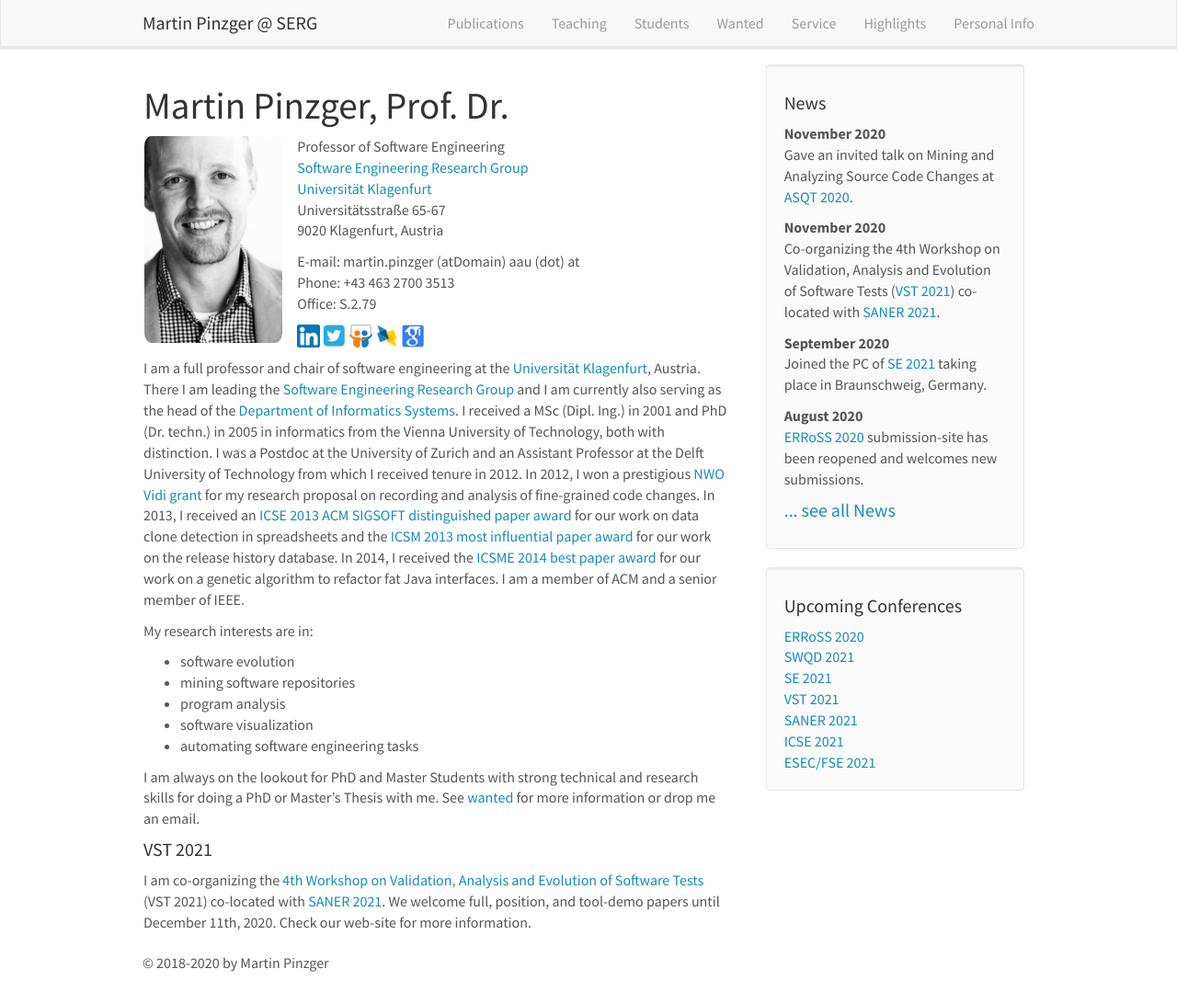
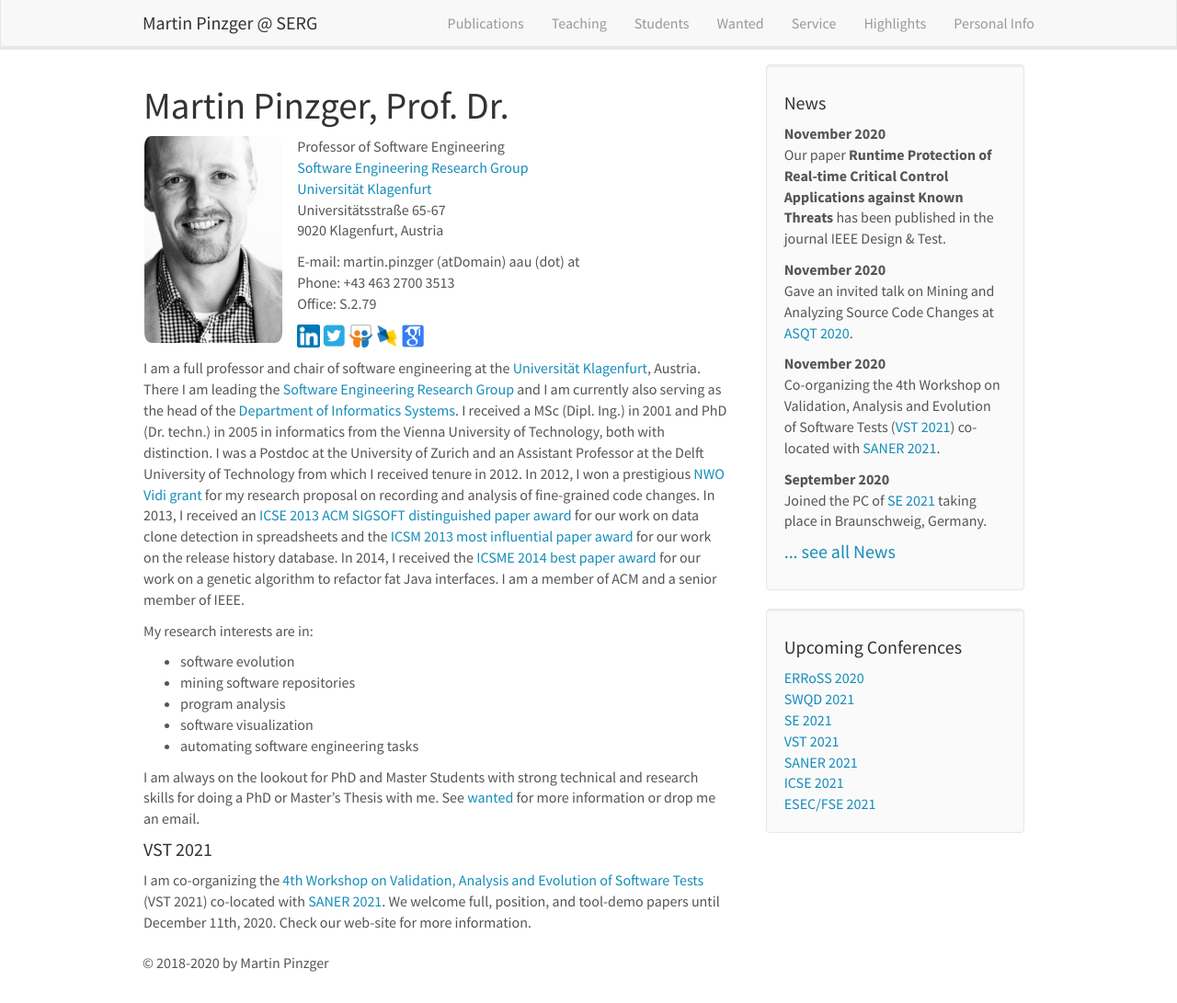
Before and after one commit to pinzger/pinzger.github.io, a Jekyll site: the page built from _pages/home.md, in a window 1280 px wide and 1091 px high. Shown: the whole window at 92% size. Built offline with Jekyll 4.4.1, drawn with Linux system fonts in a browser that asks for light colours; nearby versions of some CDN libraries.

Commit message:
added Taimoor's paper

```diff
--- a/_data/news.yml
+++ b/_data/news.yml
@@ -1,3 +1,6 @@
+- date: <strong>November 2020</strong>
+  headline: "Our paper <strong>Runtime Protection of Real-time Critical Control Applications against Known Threats</strong> has been published in the journal IEEE Design & Test."
+
 - date: <strong>November 2020</strong>
   headline: "Gave an invited talk on Mining and Analyzing Source Code Changes at <a href=\"https://asqt.cicero-software.com/\">ASQT 2020</a>."
 
--- a/_data/publist.yml
+++ b/_data/publist.yml
@@ -1,3 +1,16 @@
+- title: "Runtime Protection of Real-time Critical Control Applications against Known Threats"
+  image:
+  authors: M. T. Khan, M. Pinzger, D. Serpanos, and H. Shrobe
+  proceedings: IEEE Design & Test
+  pages: vol. 37, no. 6, pp. 88-95
+  publisher: IEEE
+  year: 2020
+  description:
+  link:
+    url: ../papers/Khan2020-runtime.pdf
+    display: pdf
+  highlight:
+
 - title: "IT-Application Behaviour Analysis: Predicting Critical System States on OpenStack using Monitoring Performance Data and Log Files"
   image:
   authors: P. Kubiak, S. Rass, and M. Pinzger
```
Also changed, not shown: 1 other file.
